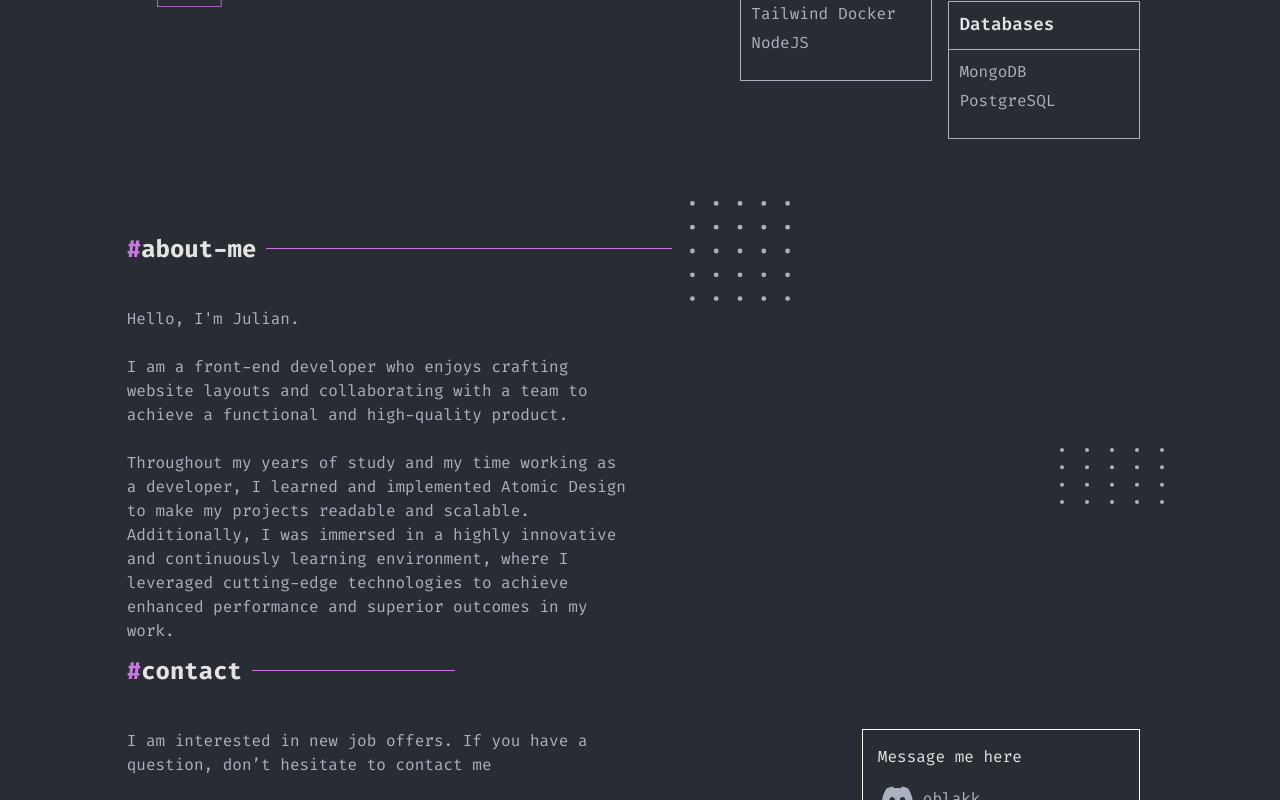
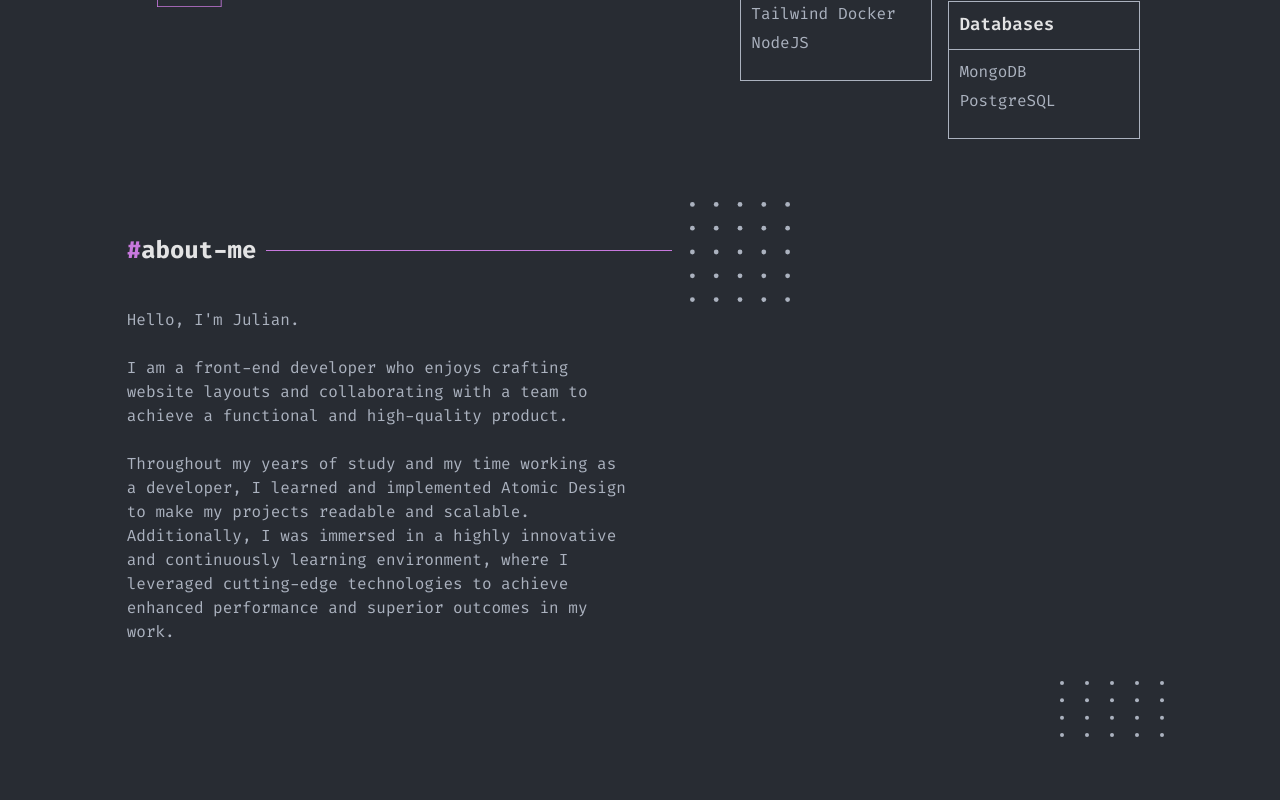
Before and after one commit to julian-saez/portfolio2024, a React (Vite) app: page / in a window 1280 px wide. Shown: the part 2020-2820 px from the top of the page. Built offline with nearby package versions, Linux system fonts and the light colour scheme.

Commit message:
fix: add size fixes in about me and skills section

```diff
--- a/src/templates/Home/organisms/AboutMe/AboutMe.module.css
+++ b/src/templates/Home/organisms/AboutMe/AboutMe.module.css
@@ -35,7 +35,8 @@
 
 @media screen and (min-width: 960px) {
     .about_me_section {
-        height: 60vh;
+        height: 100%;
+        min-height: 60vh;
         padding-top: 100px;
         padding-bottom: 100px;
     }
--- a/src/templates/Home/organisms/Skills/Skills.module.css
+++ b/src/templates/Home/organisms/Skills/Skills.module.css
@@ -32,8 +32,9 @@
 @media screen and (min-width: 960px) {
     .skills_section {
         position: relative;
-        height: 100%;
+        height: auto;
         min-height: 60vh;
+        padding-bottom: 40%;
     }
 
     .skills_list {
```
